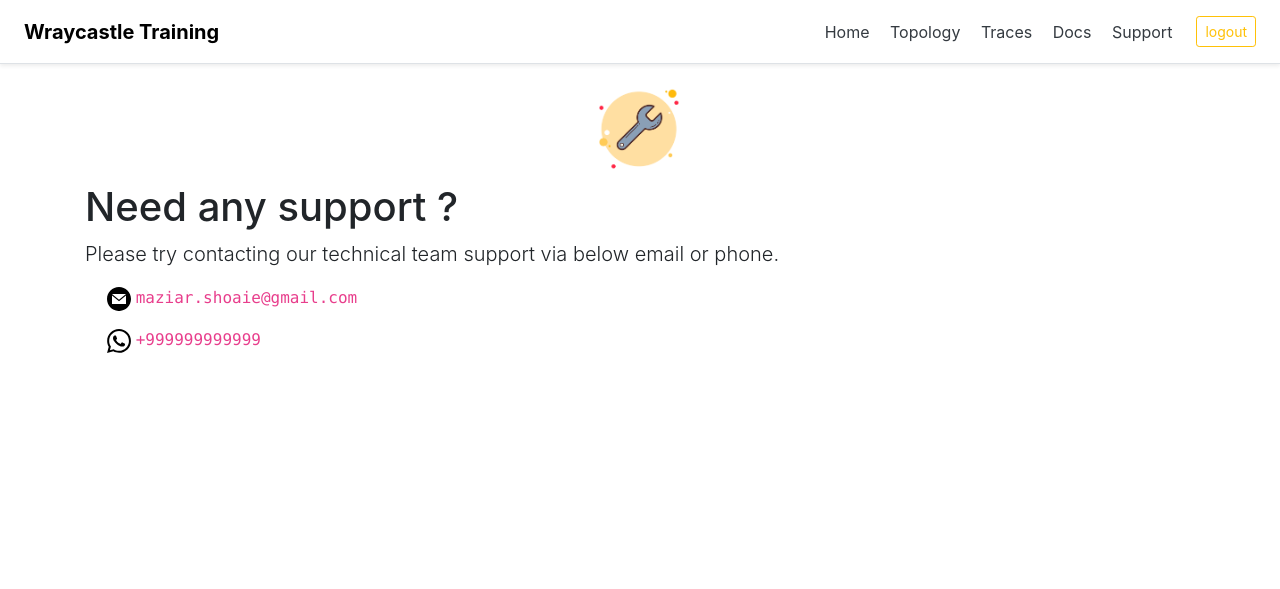
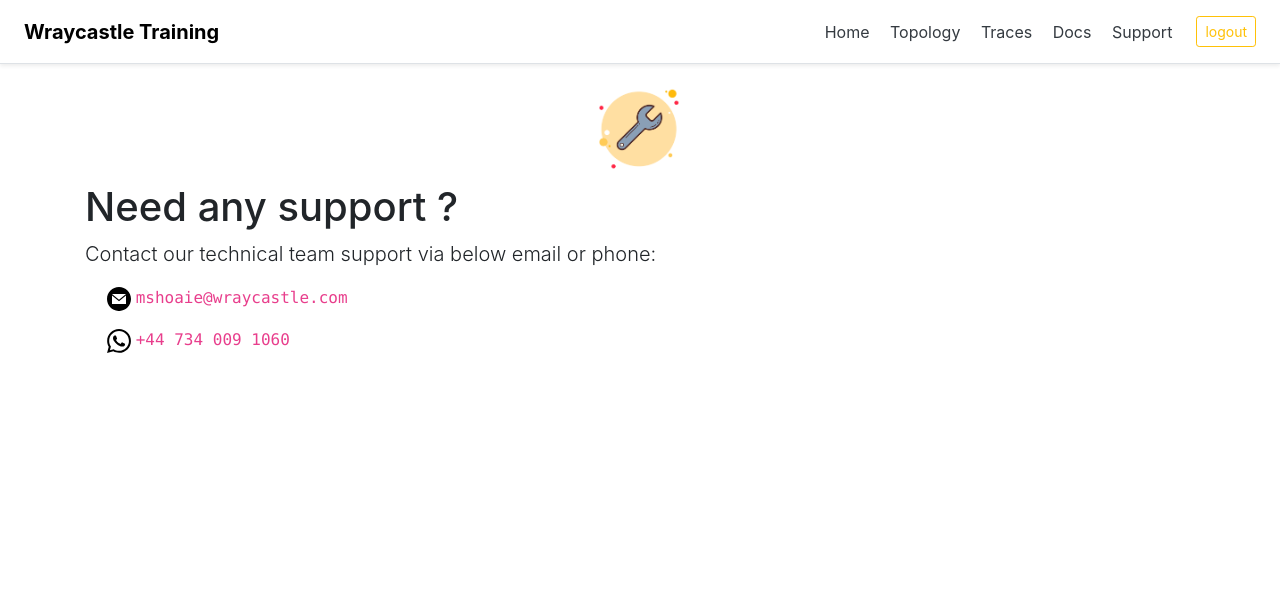
Before and after one commit to MaziarShoaie71/5GBP_Wraycastle, a Django app: page /support in a window 1280 px wide. Shown: the top 589 px of the page. Run offline with Django 3.2, Linux system fonts and the light colour scheme; a user stored in the database is signed in; some libraries are stand-ins or nearby versions.

Commit message:
Update support.html

```diff
--- a/fiveGbp/templates/fiveGbp/support.html
+++ b/fiveGbp/templates/fiveGbp/support.html
@@ -44,14 +44,14 @@
   <div class="container">
     <img class="responsive mt-0" src="{% static 'images/support.png' %}"/>
     <h1 class="mt-2">Need any support ?</h1>
-    <p class="lead">Please try contacting our technical team support via below email or phone.</p>
+    <p class="lead">Contact our technical team support via below email or phone:</p>
     <div class="indent">
       <P>
         <svg xmlns="http://www.w3.org/2000/svg" width="24" height="24" viewBox="0 0 24 24"><path d="M12 .02c-6.627 0-12 5.373-12 12s5.373 12 12 12 12-5.373 12-12-5.373-12-12-12zm6.99 6.98l-6.99 5.666-6.991-5.666h13.981zm.01 10h-14v-8.505l7 5.673 7-5.672v8.504z"/></svg>
-        <code>maziar.shoaie@gmail.com</code></P>
+        <code>mshoaie@wraycastle.com</code></P>
       <P>
         <svg xmlns="http://www.w3.org/2000/svg" width="24" height="24" viewBox="0 0 24 24"><path d="M.057 24l1.687-6.163c-1.041-1.804-1.588-3.849-1.587-5.946.003-6.556 5.338-11.891 11.893-11.891 3.181.001 6.167 1.24 8.413 3.488 2.245 2.248 3.481 5.236 3.48 8.414-.003 6.557-5.338 11.892-11.893 11.892-1.99-.001-3.951-.5-5.688-1.448l-6.305 1.654zm6.597-3.807c1.676.995 3.276 1.591 5.392 1.592 5.448 0 9.886-4.434 9.889-9.885.002-5.462-4.415-9.89-9.881-9.892-5.452 0-9.887 4.434-9.889 9.884-.001 2.225.651 3.891 1.746 5.634l-.999 3.648 3.742-.981zm11.387-5.464c-.074-.124-.272-.198-.57-.347-.297-.149-1.758-.868-2.031-.967-.272-.099-.47-.149-.669.149-.198.297-.768.967-.941 1.165-.173.198-.347.223-.644.074-.297-.149-1.255-.462-2.39-1.475-.883-.788-1.48-1.761-1.653-2.059-.173-.297-.018-.458.13-.606.134-.133.297-.347.446-.521.151-.172.2-.296.3-.495.099-.198.05-.372-.025-.521-.075-.148-.669-1.611-.916-2.206-.242-.579-.487-.501-.669-.51l-.57-.01c-.198 0-.52.074-.792.372s-1.04 1.016-1.04 2.479 1.065 2.876 1.213 3.074c.149.198 2.095 3.2 5.076 4.487.709.306 1.263.489 1.694.626.712.226 1.36.194 1.872.118.571-.085 1.758-.719 2.006-1.413.248-.695.248-1.29.173-1.414z"/></svg>
-        <code>+999999999999</code>
+        <code>+44 734 009 1060</code>
       </P>
     </div>
   </div>
```
